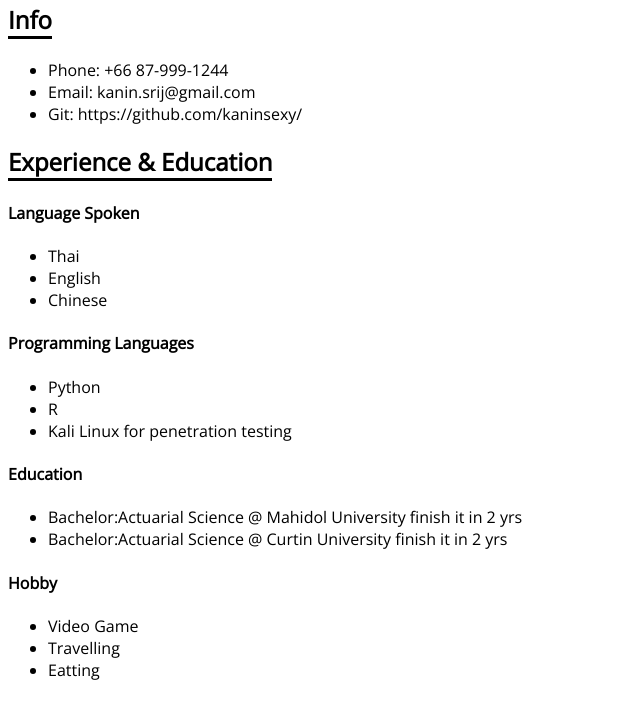
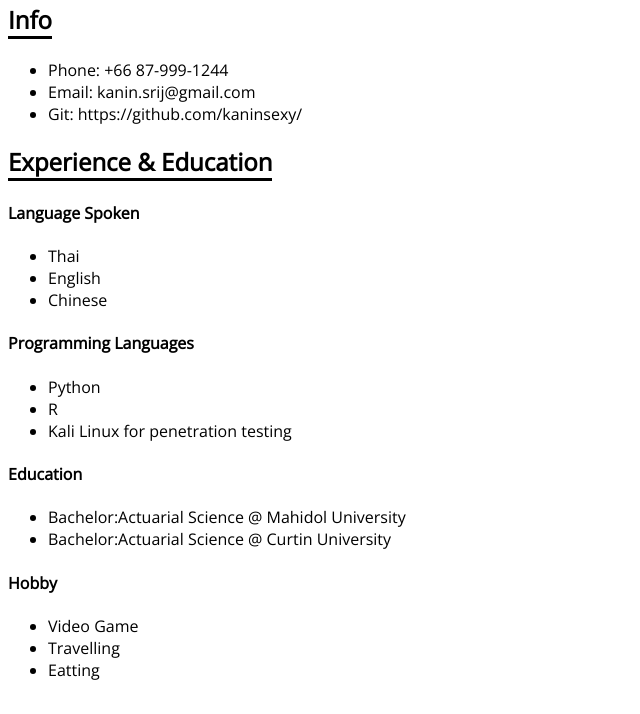
Before and after one commit to kaninsexy/resume, a plain HTML site: page index.html in a window 1280 px wide. Shown: the part 86-800 px from the top of the page, without its empty margins (0-640 px from the left). Drawn offline with nearby package versions, Linux system fonts and the light colour scheme.

Commit message:
Update index.html

```diff
--- a/index.html
+++ b/index.html
@@ -49,10 +49,10 @@
       <h4>Education</h4>
       <ul>
         <li>
-          Bachelor:Actuarial Science @ Mahidol University finish it in 2 yrs
+          Bachelor:Actuarial Science @ Mahidol University
         </li>
         <li>
-          Bachelor:Actuarial Science @ Curtin University finish it in 2 yrs
+          Bachelor:Actuarial Science @ Curtin University
         </li>
       </ul>
     </div>
```
